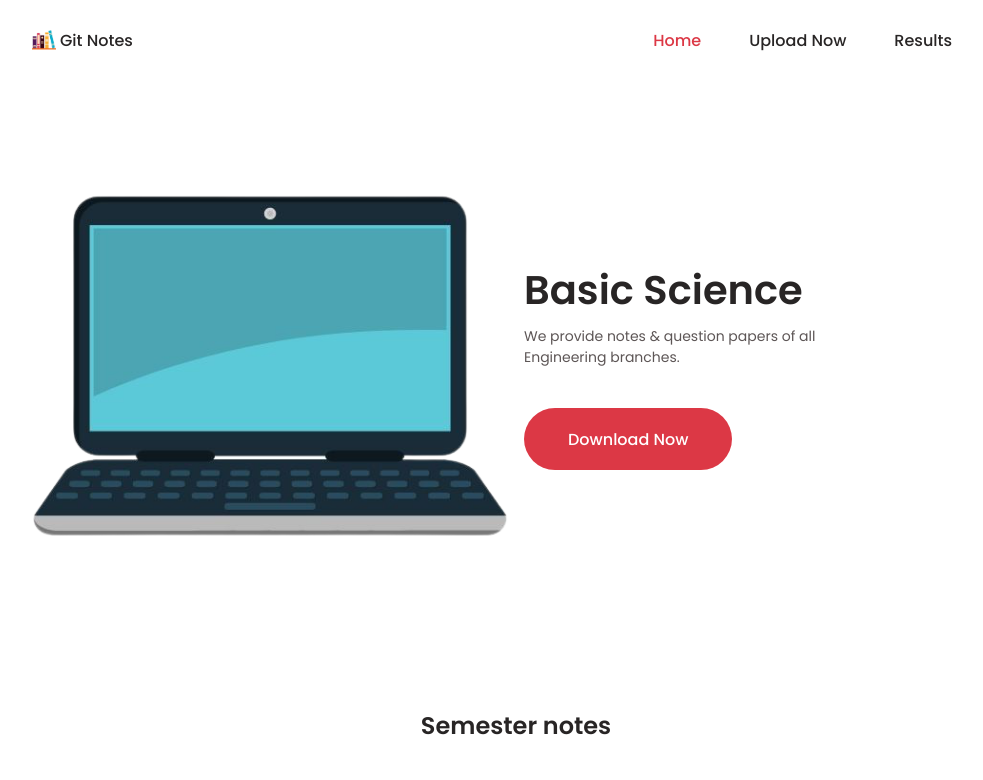
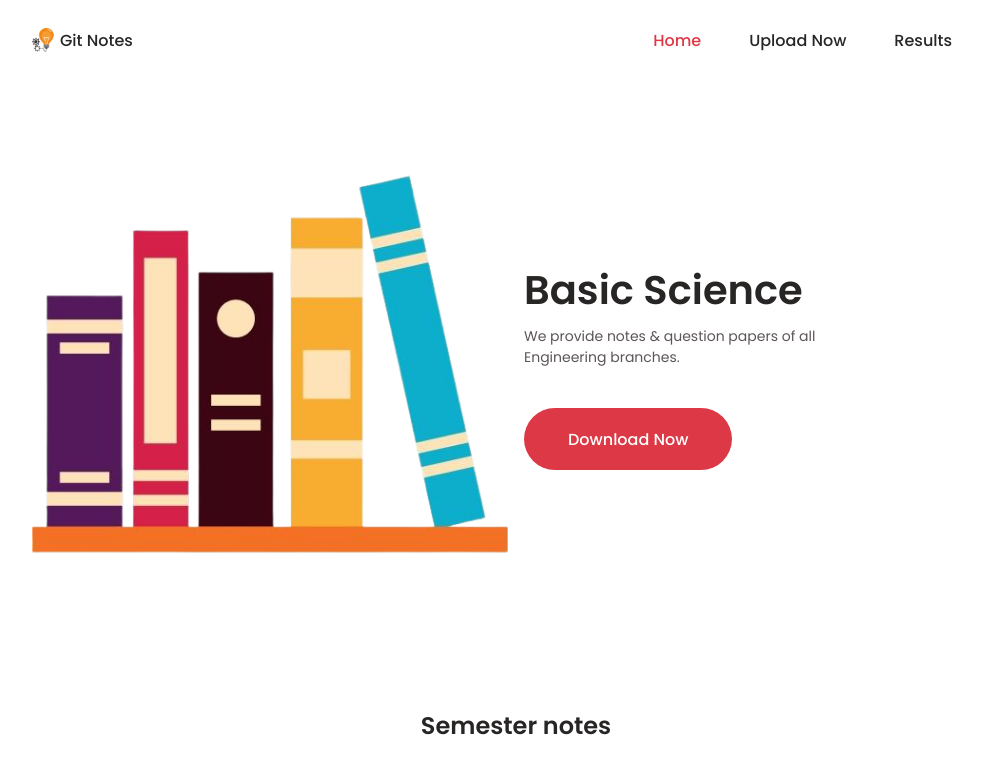
Before and after one commit to rushabhbagi/gitnotes, a plain HTML site: page basic.html in a window 1280 px wide. Shown: the top 780 px of the page, without its empty margins (124-1107 px from the left). Drawn offline with nearby package versions, Linux system fonts and the light colour scheme.

Commit message:
basicsience change of image

```diff
--- a/basic.html
+++ b/basic.html
@@ -25,7 +25,7 @@
         <header class="header" id="header">
             <nav class="nav container">
                 <a href="./index.html" class="nav__logo">
-                    <img src="assets/img/notes-removebg-preview.png" alt="gitnotes-basic-science" class="nav__logo-img">
+                    <img src="assets/img/logo01-removebg-preview.png" alt="gitnotes-logo" class="nav__logo-img">
                     Git Notes
                 </a>
 
@@ -35,7 +35,8 @@
                             <a href="./index.html" class="nav__link active-link">Home</a>
                         </li>
                         <li class="nav__item">
-                            <a href="https://docs.google.com/forms/u/3/d/e/1FAIpQLSeyTsjuMM_huGPIX-s8bufGInf0UlOGbsZMjT7N9J82w-LrjQ/viewform" class="nav__link">Upload Now</a>
+                            <a href="https://docs.google.com/forms/u/3/d/e/1FAIpQLSeyTsjuMM_huGPIX-s8bufGInf0UlOGbsZMjT7N9J82w-LrjQ/viewform"
+                                class="nav__link">Upload Now</a>
                         </li>
                         <li class="nav__item">
                             <a href="#results" class="nav__link">Results</a>
@@ -61,7 +62,7 @@
             <!--==================== HOME ====================-->
             <section class="home" id="home">
                 <div class="home__container container grid">
-                    <img src="assets/img/cs-removebg-preview.png" alt="" class="home__img">
+                    <img src="assets/img/notes-removebg-preview.png" alt="gitnotes-basic-science" class="home__img">
 
                     <div class="home__data">
                         <h1 class="home__title">Basic Science</h1>
```
